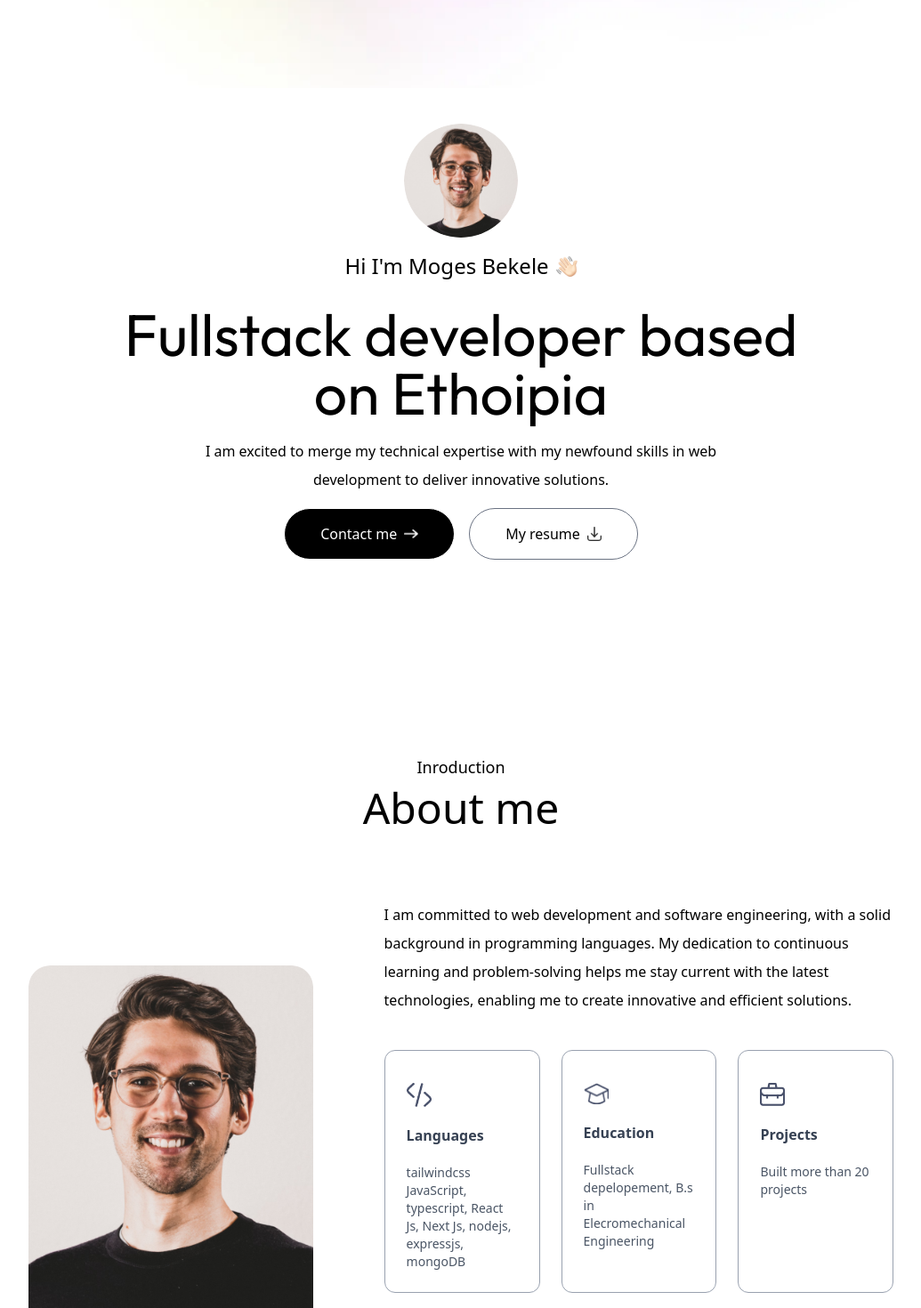
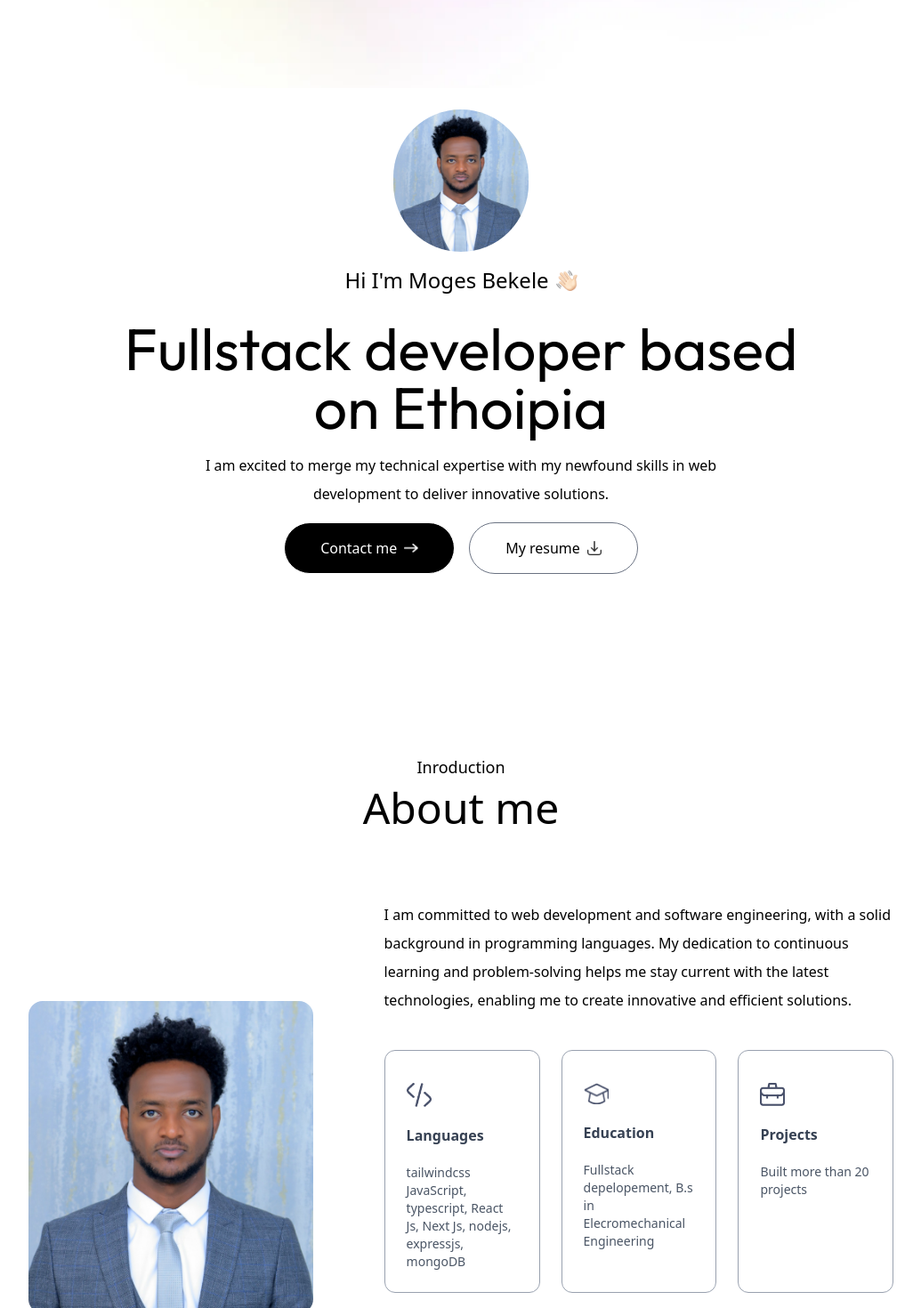
Before and after one commit to MogesBekele/portfolio-in-nextjs, a Next.js app: page / in a window 1280 px wide. Shown: the part 80-1550 px from the top of the page at 89% size, without its empty margins (122-1157 px from the left). Built offline with nearby package versions, Linux system fonts and the light colour scheme; a web font is replaced by a local one.

Commit message:
add the profile picture

```diff
--- a/assets/assets.ts
+++ b/assets/assets.ts
@@ -1,4 +1,4 @@
-import user_image from './user-image.png';
+import user_image from './image.png';
 import code_icon from './code-icon.png';
 import code_icon_dark from './code-icon-dark.png';
 import edu_icon from './edu-icon.png';
@@ -15,7 +15,7 @@ import logo from './logo.png';
 import logo_dark from './logo_dark.png';
 import mail_icon from './mail_icon.png';
 import mail_icon_dark from './mail_icon_dark.png';
-import profile_img from './profile-img.png';
+import profile_img from './image.png';
 import download_icon from './download-icon.png';
 import hand_icon from './hand-icon.png';
 import header_bg_color from './header-bg-color.png';
--- a/components/About.tsx
+++ b/components/About.tsx
@@ -42,7 +42,7 @@ const About = () => {
           <Image
             src={assets.user_image}
             alt=""
-            className="w-full rounded-3xl"
+            className="w-full rounded-2xl"
           />
         </motion.div>
         <motion.div
--- a/components/Header.tsx
+++ b/components/Header.tsx
@@ -11,7 +11,7 @@ const Header = () => {
         whileInView={{ scale: 1 }}
         transition={{ duration: 0.8, type: "spring", stiffness: 100 }}
       >
-        <Image alt="" src={assets.profile_img} className="rounded-full w-32" />
+        <Image alt="" src={assets.profile_img} className="rounded-full w-38 h-40" />
       </motion.div>
       <motion.h3
         initial={{ y: -20, opacity: 0 }}
```
Also changed, not shown: assets/home.png (deleted), assets/image.png (added).
